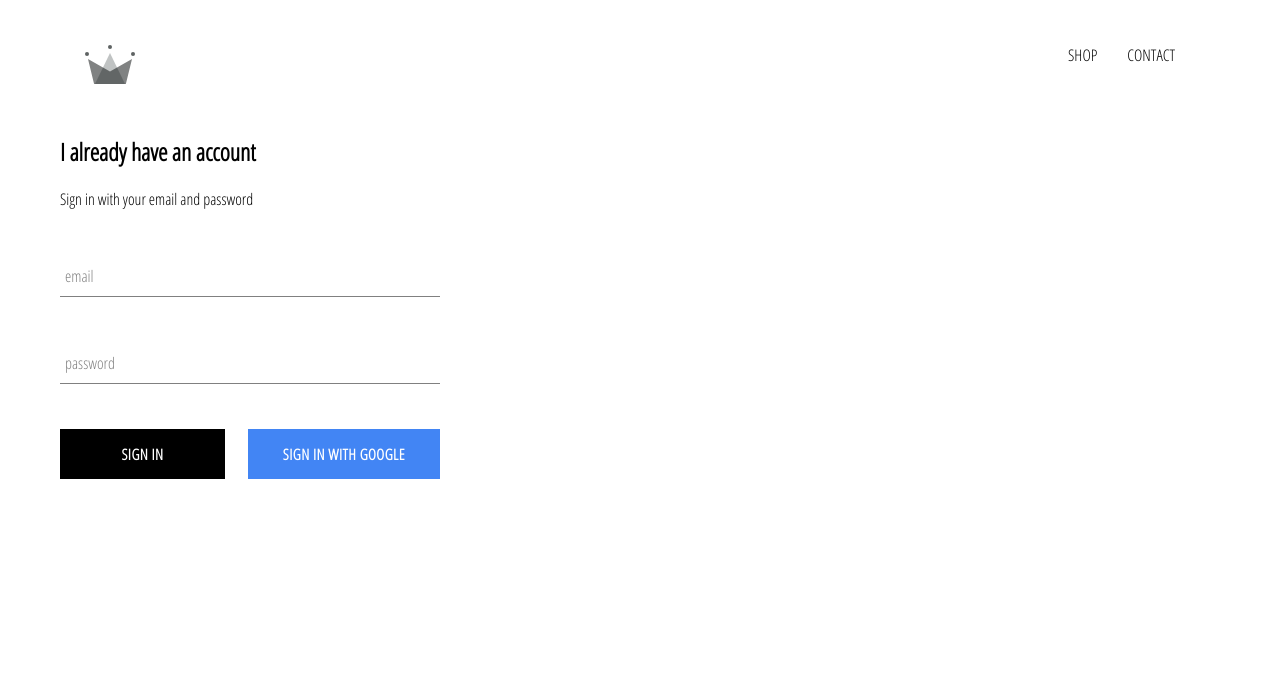
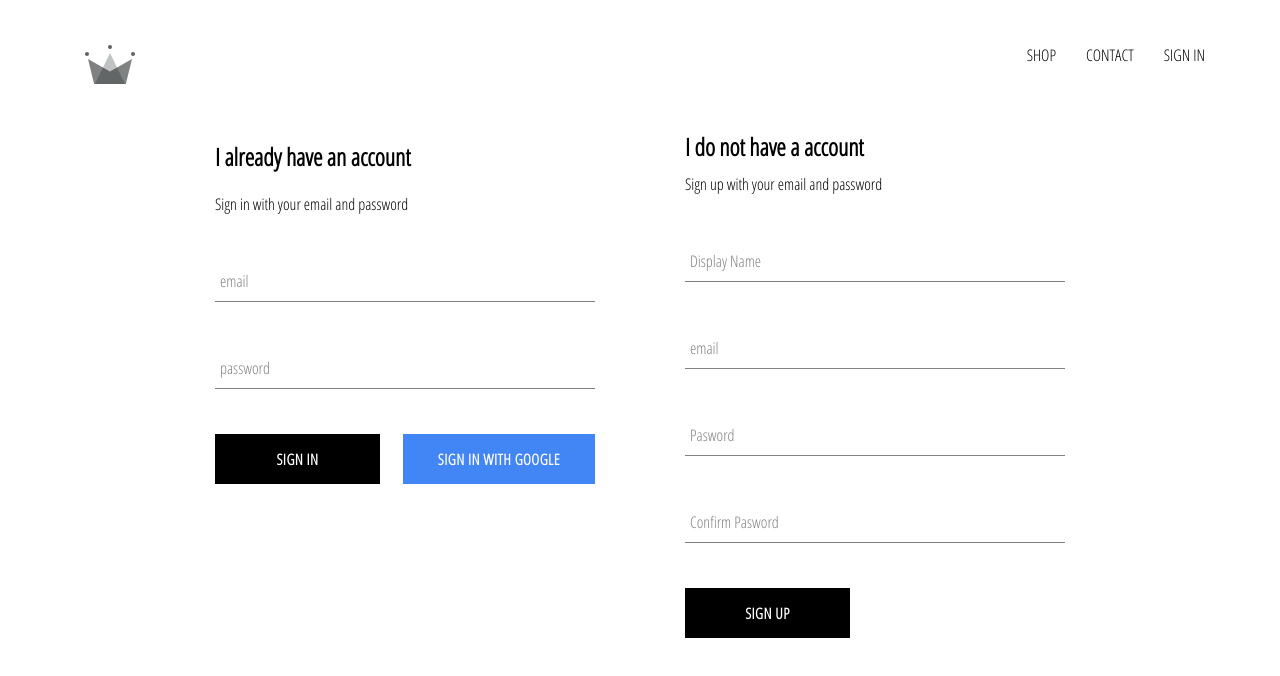
Before and after one commit to cimerson/e-shop, a React (Create React App) app: page /signin in a window 1280 px wide. Shown: the top 676 px of the page. Built offline with nearby package versions, Linux system fonts and the light colour scheme; no server answers.

Commit message:
implemented firebase utils, add ability to store auth users to the DB

```diff
--- a/src/App.js
+++ b/src/App.js
@@ -5,7 +5,7 @@
 import HomePage from './pages/homepage/homepage.component';
 import ShopPage from './pages/shop/shop.component';
 import SigInUp from './pages/sigin-in-up/sigin-in-up.component';
-import { auth } from './firebase/firebase.utils';
+import { auth, createUserProfileDocument } from './firebase/firebase.utils';
 
 import './App.css';
 
@@ -23,10 +23,30 @@
     unsubscribeFromAuth = null;
 
     componentDidMount(){
-        this.unsubscribeFromAuth = auth.onAuthStateChanged(user => {
-            this.setState({ currentUser: user});
+        this.unsubscribeFromAuth = auth.onAuthStateChanged(async userAuth => {
 
-            console.log('USER', this.state.currentUser);
+            if(userAuth) {
+                const userRef = await createUserProfileDocument(userAuth);
+
+                userRef.onSnapshot(snapShot => {
+                    // console.log(snapShot.data());
+                    this.setState({
+                        currentUser: {
+                            id: snapShot.id,
+                            ...snapShot.data(),
+                        }
+                    },
+                        // () => {
+                        //     console.log('USER', this.state);
+                        // }
+                    );
+
+                    console.log('Current User', this.state);
+
+                });
+            }
+
+            this.setState({ currentUser: userAuth});
         })
     }
 
--- a/src/components/header/header.component.jsx
+++ b/src/components/header/header.component.jsx
@@ -23,8 +23,9 @@
                     currentUser?
                     <div className='option' onClick={() => auth.signOut()}>SIGN OUT</div>
                     :
-                    <Link className='option' to='/signin'></Link>
+                    <Link className='option' to='/signin'>SIGN IN</Link>
                 }
+                {/* <div className='option' onClick={() => auth.signOut()}>SIGN OUT</div> */}
             </div>
         </div>
     )
--- a/src/components/sign-in/sign-in.component.jsx
+++ b/src/components/sign-in/sign-in.component.jsx
@@ -35,8 +35,8 @@
                 <span>Sign in with your email and password</span>
 
                 <form onSubmit={this.onSubmit}>
-                    <FormInput name="email" label="email" type="email" value={this.state.email} onChange={this.onChange} required />
-                    <FormInput name="password" label="password" type="password" value={this.state.password} onChange={this.onChange} required />
+                    <FormInput name="email" label="email" type="email" autoComplete="username" value={this.state.email} onChange={this.onChange} required />
+                    <FormInput name="password" label="password" type="password" autoComplete="current-password" value={this.state.password} onChange={this.onChange} required />
                     <div className='buttons'>
                         <CustomButton type="submit">Sign In</CustomButton>
                         <CustomButton onClick={signInWithGoogle} isGoogleSignIn>Sign in with Google</CustomButton>
--- /dev/null
+++ b/src/components/sign-up/sign-up.component.jsx
@@ -0,0 +1,116 @@
+import React, { Component } from 'react'
+
+import FrormInput from '../form-input/form-input.component';
+import CustomButton from '../custom-button/custom-button.component';
+
+import { auth, createUserProfileDocument } from '../../firebase/firebase.utils';
+
+import './sign-up.styles.scss';
+
+class SignUp extends Component {
+
+    constructor() {
+        super()
+
+        this.state = {
+            displayName: '',
+            email: '',
+            password: '',
+            confirmPassword: '',
+        }
+    }
+
+    onSubmit = async ev => {
+        ev.preventDefault();
+
+        const { displayName, email, password, confirmPassword } = this.state;
+
+        if(password !== confirmPassword) {
+            alert("password don`t match");
+            return;
+        }
+
+        try {
+
+            const { user } = await auth.createUserWithEmailAndPassword(email, password);
+
+            await createUserProfileDocument(user, {displayName});
+
+            this.setState({
+                displayName: '',
+                email: '',
+                password: '',
+                confirmPassword: '',
+            });
+
+
+        } catch (error) {
+            console.error(error);
+        }
+
+    }
+
+    onChange = ev =>{
+        const { name, value } = ev.target;
+
+        this.setState({[name]: value});
+    }
+
+    render() {
+
+        const { displayName, email, password, confirmPassword } = this.state
+
+        return (
+            <div className='sign-up'>
+                <h2 className='title'>I do not have a account</h2>
+                <span>Sign up with your email and password</span>
+                <form className='sign-up-form' onSubmit={this.onSubmit}>
+
+                    <FrormInput
+                        type='text'
+                        name='displayName'
+                        value={displayName}
+                        onChange={this.onChange}
+                        label='Display Name'
+                        required
+                    />
+
+                    <FrormInput
+                        type='text'
+                        name='email'
+                        autoComplete="username"
+                        value={email}
+                        onChange={this.onChange}
+                        label='email'
+                        required
+                    />
+
+                    <FrormInput
+                        type='password'
+                        autoComplete="new-password"
+                        name='password'
+                        value={password}
+                        onChange={this.onChange}
+                        label='Pasword'
+                        required
+                    />
+
+                    <FrormInput
+                        type='password'
+                        autoComplete="re-new-password"
+                        name='confirmPassword'
+                        value={confirmPassword}
+                        onChange={this.onChange}
+                        label='Confirm Pasword'
+                        required
+                    />
+
+                    <CustomButton type='submit'>SIGN UP</CustomButton>
+
+                </form>
+            </div>
+        )
+    }
+}
+
+export default SignUp;
--- /dev/null
+++ b/src/components/sign-up/sign-up.styles.scss
@@ -0,0 +1,9 @@
+.sign-up {
+    display: flex;
+    flex-direction: column;
+    width: 380px;
+
+    .title {
+        margin: 10px 0;
+    }
+}
--- a/src/firebase/firebase.utils.js
+++ b/src/firebase/firebase.utils.js
@@ -12,6 +12,34 @@
     appId: "1:1042815131949:web:6b94d4d1bcea10a4d733a4"
 };
 
+export const createUserProfileDocument = async ( userAuth, additionalData ) => {
+    if(!userAuth) return;
+
+    const userRef = firestore.doc(`users/${userAuth.uid}`);
+
+    const snapShot = await userRef.get();
+
+    if(!snapShot.exists) {
+        const {displayName, email} = userAuth;
+        const createdAt = new Date();
+
+        try {
+            await userRef.set({
+                displayName,
+                email,
+                createdAt,
+                ...additionalData
+            })
+        } catch (error) {
+            console.log('error creating user', error.message)
+        }
+
+    }
+
+    return userRef;
+
+};
+
 firebase.initializeApp(firebaseConfig);
 
 export const auth = firebase.auth();
--- a/src/pages/sigin-in-up/sigin-in-up.component.jsx
+++ b/src/pages/sigin-in-up/sigin-in-up.component.jsx
@@ -1,12 +1,15 @@
 import React from 'react';
+
 import SignIn from '../../components/sign-in/sign-in.component';
+import SignUp from '../../components/sign-up/sign-up.component';
 
 import './sigin-in-up.styles.scss';
 
 const SigInUp = () => {
     return (
-        <div className='sigin-in-and-sign-up'>
+        <div className='sign-in-and-sign-up'>
             <SignIn />
+            <SignUp />
         </div>
     )
 }
--- a/src/pages/sigin-in-up/sigin-in-up.styles.scss
+++ b/src/pages/sigin-in-up/sigin-in-up.styles.scss
@@ -0,0 +1,6 @@
+.sign-in-and-sign-up {
+    width: 850px;
+    display: flex;
+    justify-content: space-between;
+    margin: 30px auto;
+}
```
